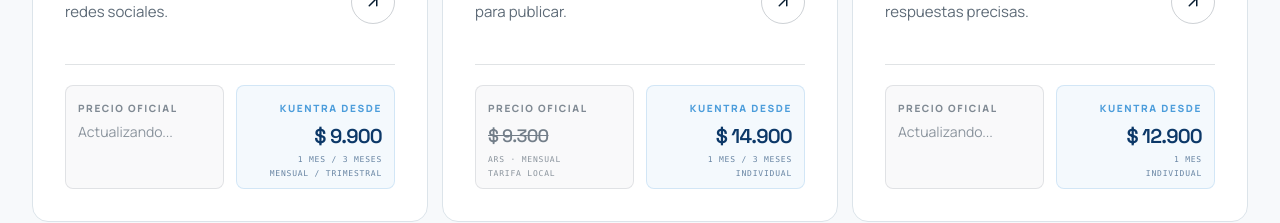
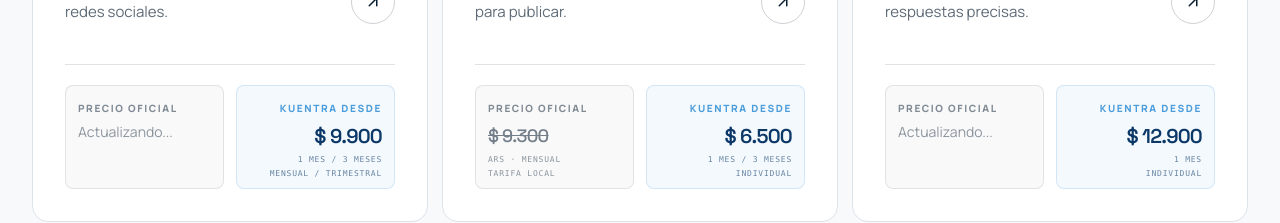
Before and after one commit to mmoschen/KUENTRA-ORGANIZATION-, a Next.js app in the folder frontend/web/: page / in a window 1280 px wide. Shown: the part 2080-2303 px from the top of the page. Built offline with nearby package versions, Linux system fonts and the light colour scheme; no server answers.

Commit message:
Actualizar precio de Canva Pro

```diff
--- a/frontend/web/data/products.ts
+++ b/frontend/web/data/products.ts
@@ -56,7 +56,7 @@
     planOptions: ["1 mes", "3 meses"],
     shortDescription: "Diseñá piezas claras, rápidas y listas para publicar.",
     description: "Plantillas, recursos premium y herramientas de marca para todos tus proyectos.",
-    plans: [{ id: "canva-monthly", name: "Individual", duration: "1 mes", price: 14900 }],
+    plans: [{ id: "canva-monthly", name: "Individual", duration: "1 mes", price: 6500 }],
   },
   {
     id: "perplexity-pro",
```
